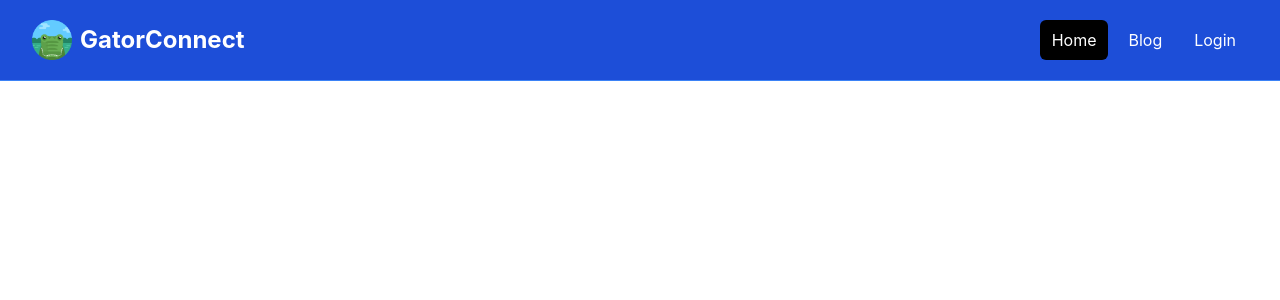
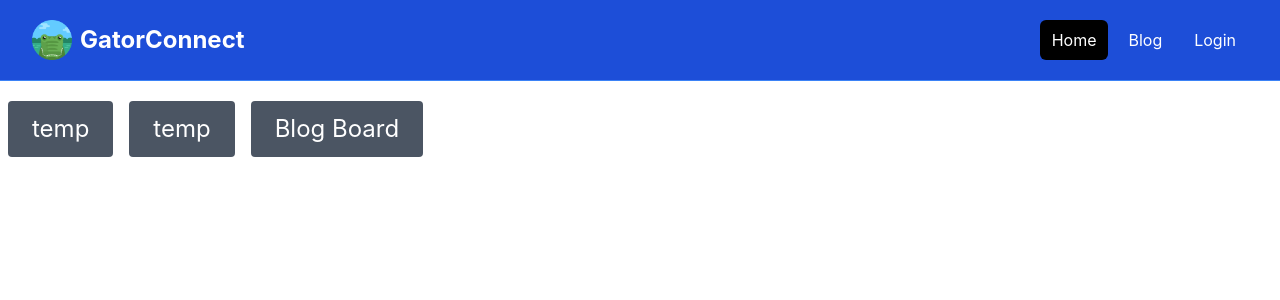
Before and after one commit to flarfo/CEN3031-G6, a React (Create React App) app in the folder client/: page / in a window 1280 px wide. Shown: the top 300 px of the page. Built offline with nearby package versions, Linux system fonts and the light colour scheme.

Commit message:
working navbar layout, additional work needs to be done on user auth and more pages for edit posts, add posts, login page etc..

```diff
--- a/client/src/App.jsx
+++ b/client/src/App.jsx
@@ -8,7 +8,6 @@ import MainLayout from './layouts/MainLayout';
 
 function App() {
   const [posts, setPosts] = useState([]);
-
 
   const router = createBrowserRouter(createRoutesFromElements(
     <Route path="/" element={<MainLayout />}>
@@ -25,8 +24,6 @@ function App() {
     )
   )
   return <RouterProvider router={router} />
-
-
 }
 
 export default App;
--- a/client/src/layouts/MainLayout.jsx
+++ b/client/src/layouts/MainLayout.jsx
@@ -1,4 +1,4 @@
-//import {Outlet} from 'react-router-dom'
+import {Outlet} from 'react-router-dom'
 import Navbar from '../components/Navbar'
 import { ToastContainer } from 'react-toastify'
 import 'react-toastify/dist/ReactToastify.css'
@@ -7,7 +7,7 @@ const MainLayout = () => {
   return (
     <>
         <Navbar />
-
+        <Outlet />
         <ToastContainer />
     </>
   )
--- a/client/src/pages/Home.jsx
+++ b/client/src/pages/Home.jsx
@@ -13,7 +13,6 @@ const Home = () => {
 
   return (
     <>
-      <Navbar />
           <div className="flex mt-5">
             <button className="mx-2 px-6 py-3 text-2xl bg-gray-600 text-white rounded cursor-pointer transition duration-300 hover:bg-gray-500">temp</button>
             <button className="mx-2 px-6 py-3 text-2xl bg-gray-600 text-white rounded cursor-pointer transition duration-300 hover:bg-gray-500">temp</button>
```
